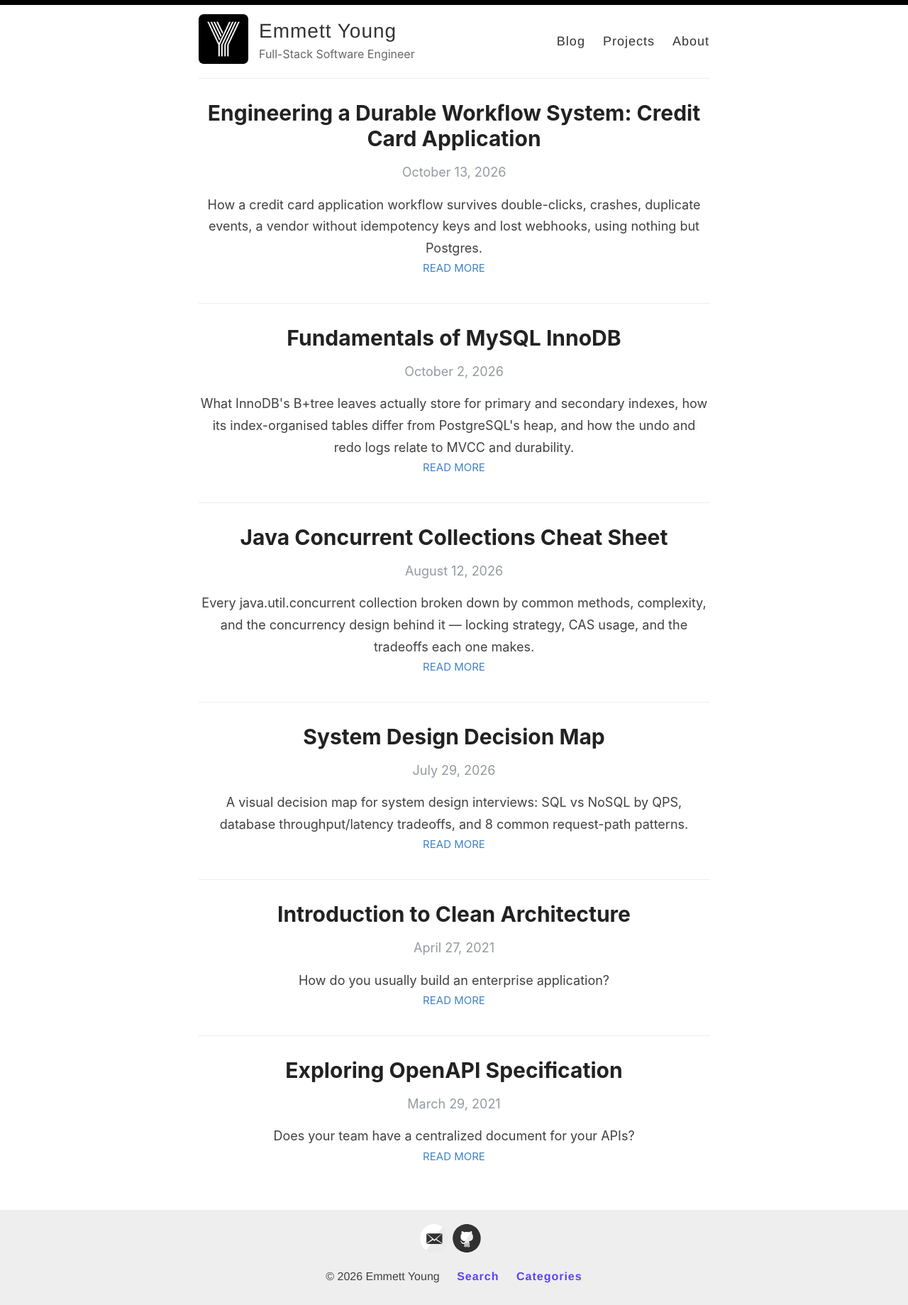
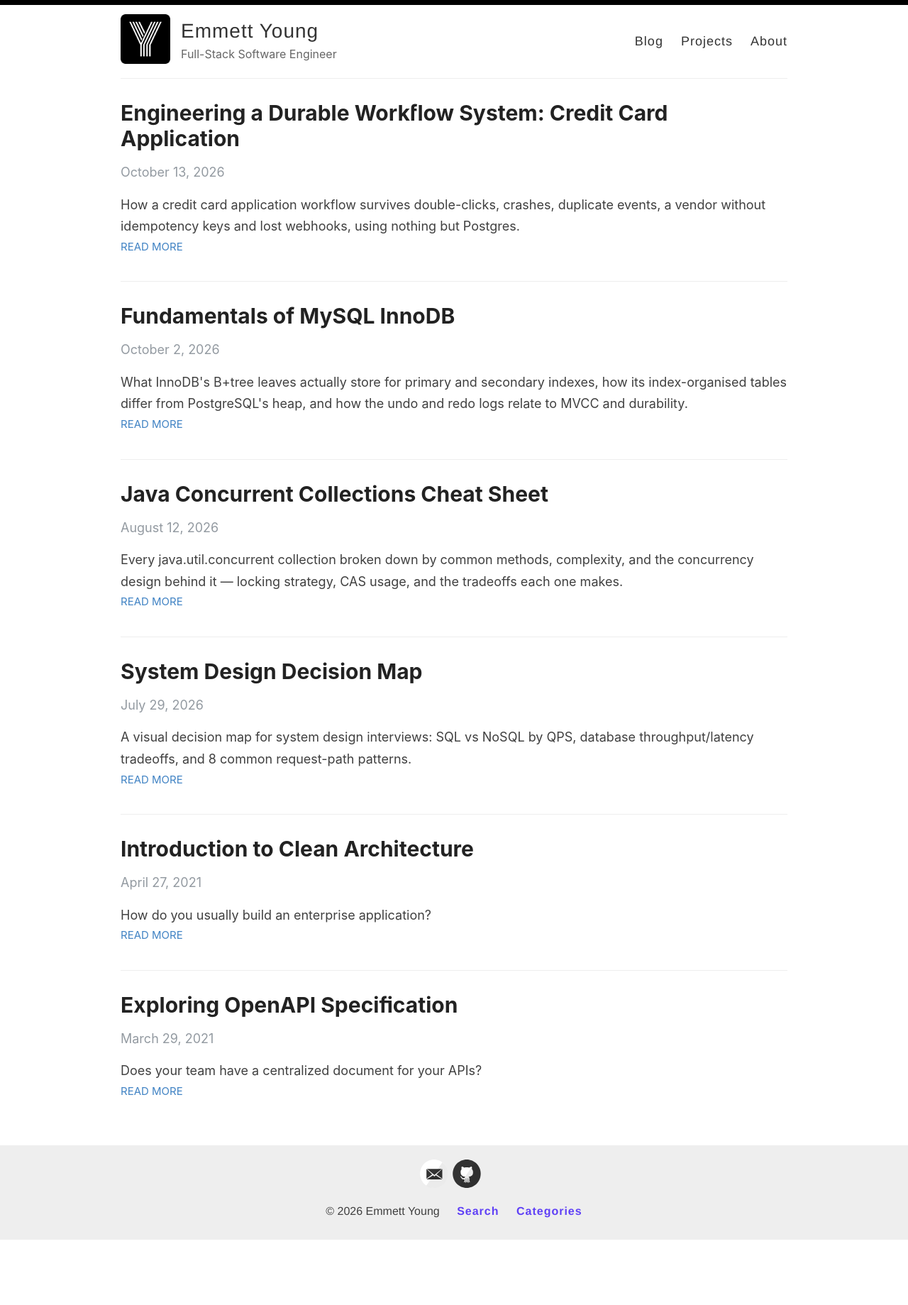
Before and after one commit to mettyoung/mettyoung.github.io, a Jekyll site: the page built from index.html, in a window 1280 px wide. Shown: the whole page at 71% size. Built offline with Jekyll 4.4.1, drawn with Linux system fonts in a browser that asks for light colours; the list of posts is cut into pages by our own code; after the commit the page ends 1747 px from its top, so only the background shows below that.

Commit message:
Left-align blog list and widen content to 960px

```diff
--- a/_sass/_custom-style.scss
+++ b/_sass/_custom-style.scss
@@ -102,7 +102,7 @@
 
 .footer-link-container{
     margin: 0 auto;
-    max-width: 740px;
+    max-width: 960px;
     padding: 10px 0;
     width: 100%;
 
@@ -218,3 +218,14 @@
   @include mobile {
     .project-card .project-card__title { font-size: 22px; }
   }
+
+// Blog digest (index post list): left-align titles, dates, excerpts and "Read More".
+// Scoped to .posts so post pages (article.post.detailed) and other pages keep their alignment.
+.posts > .post {
+    h1,
+    .post_date,
+    .excerpt,
+    .read-more {
+        text-align: left;
+    }
+}
--- a/assets/style.scss
+++ b/assets/style.scss
@@ -32,7 +32,7 @@ body {
 
 .container {
   margin: 0 auto;
-  max-width: 740px;
+  max-width: 960px;
   padding: 0 10px;
   width: 100%;
 }
```
